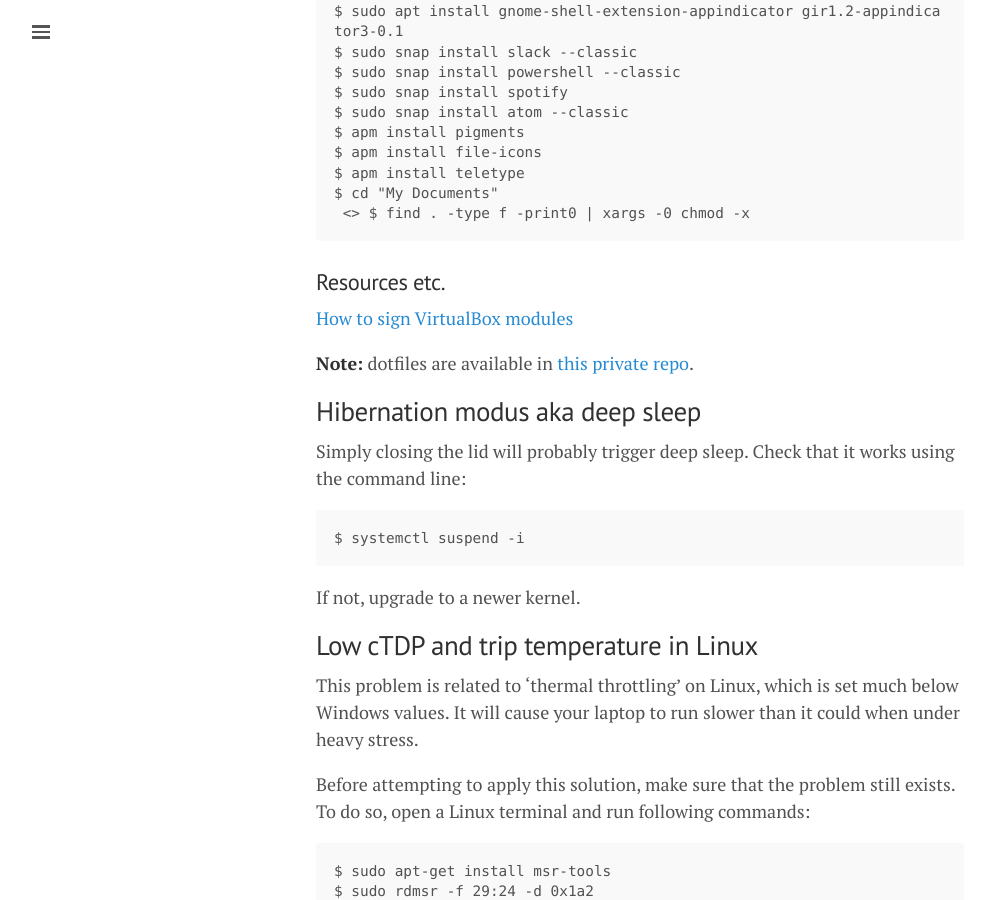
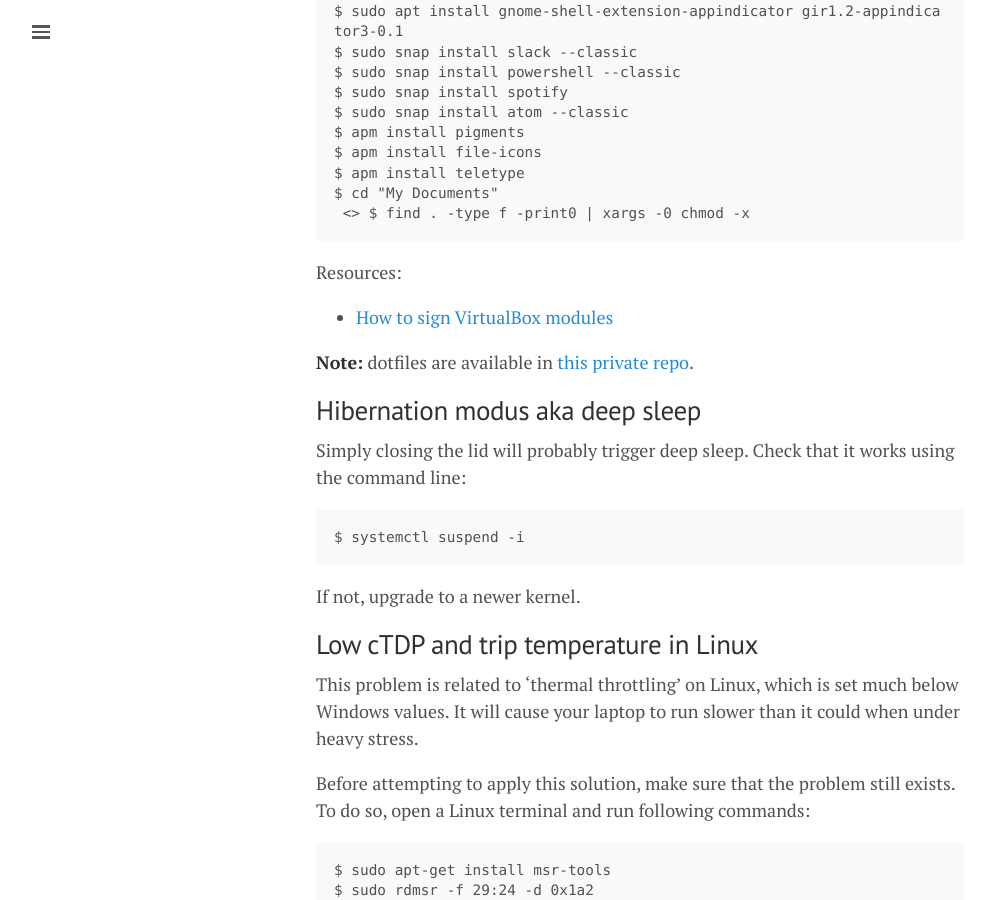
Before and after one commit to lgeurts/lgeurts.github.io, a Jekyll site: the page built from _posts/2021-10-15-ubuntu-setup-notes-for-x1-carbon-gen8.md, in a window 1280 px wide and 900 px high, scrolled down 2398 px. Shown: the whole window, without its empty margins (0-991 px from the left). Built offline with Jekyll 4.4.1, drawn with Linux system fonts in a browser that asks for light colours; nearby versions of some CDN libraries; comment, search, counter and statistics services are not loaded.

Commit message:
Update 2021-10-15-ubuntu-setup-notes-for-x1-carbon-gen8.md

````diff
--- a/_posts/2021-10-15-ubuntu-setup-notes-for-x1-carbon-gen8.md
+++ b/_posts/2021-10-15-ubuntu-setup-notes-for-x1-carbon-gen8.md
@@ -88,9 +88,8 @@ $ apm install teletype
 $ cd "My Documents"
  <> $ find . -type f -print0 | xargs -0 chmod -x
 ```
-### Resources etc.
-
-[How to sign VirtualBox modules](https://stegard.net/2016/10/virtualbox-secure-boot-ubuntu-fail/)
+Resources:
+- [How to sign VirtualBox modules](https://stegard.net/2016/10/virtualbox-secure-boot-ubuntu-fail/)
 
 **Note:** dotfiles are available in [this private repo](https://github.com/lgeurts/ubuntu-20.x-dotfiles).
 
````
